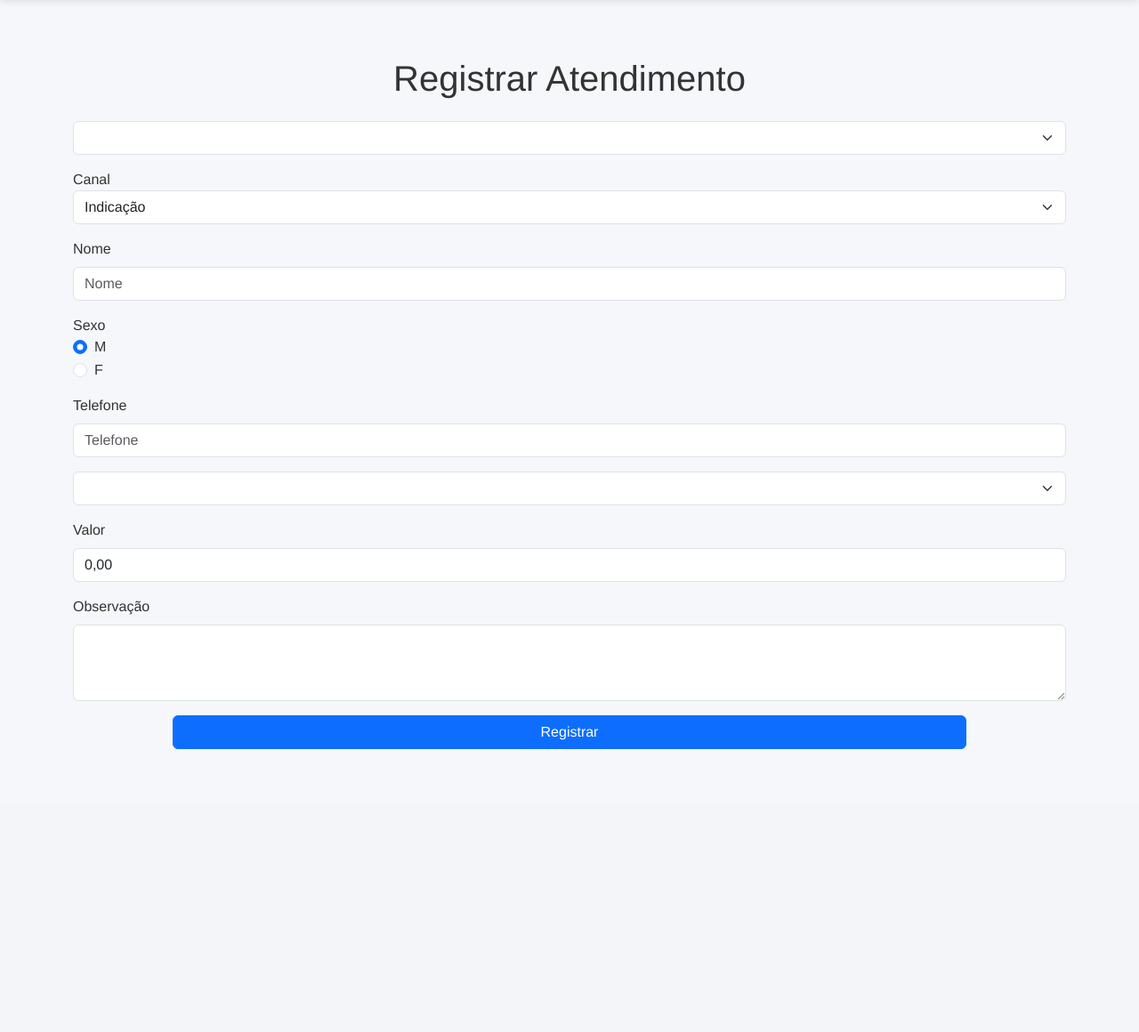
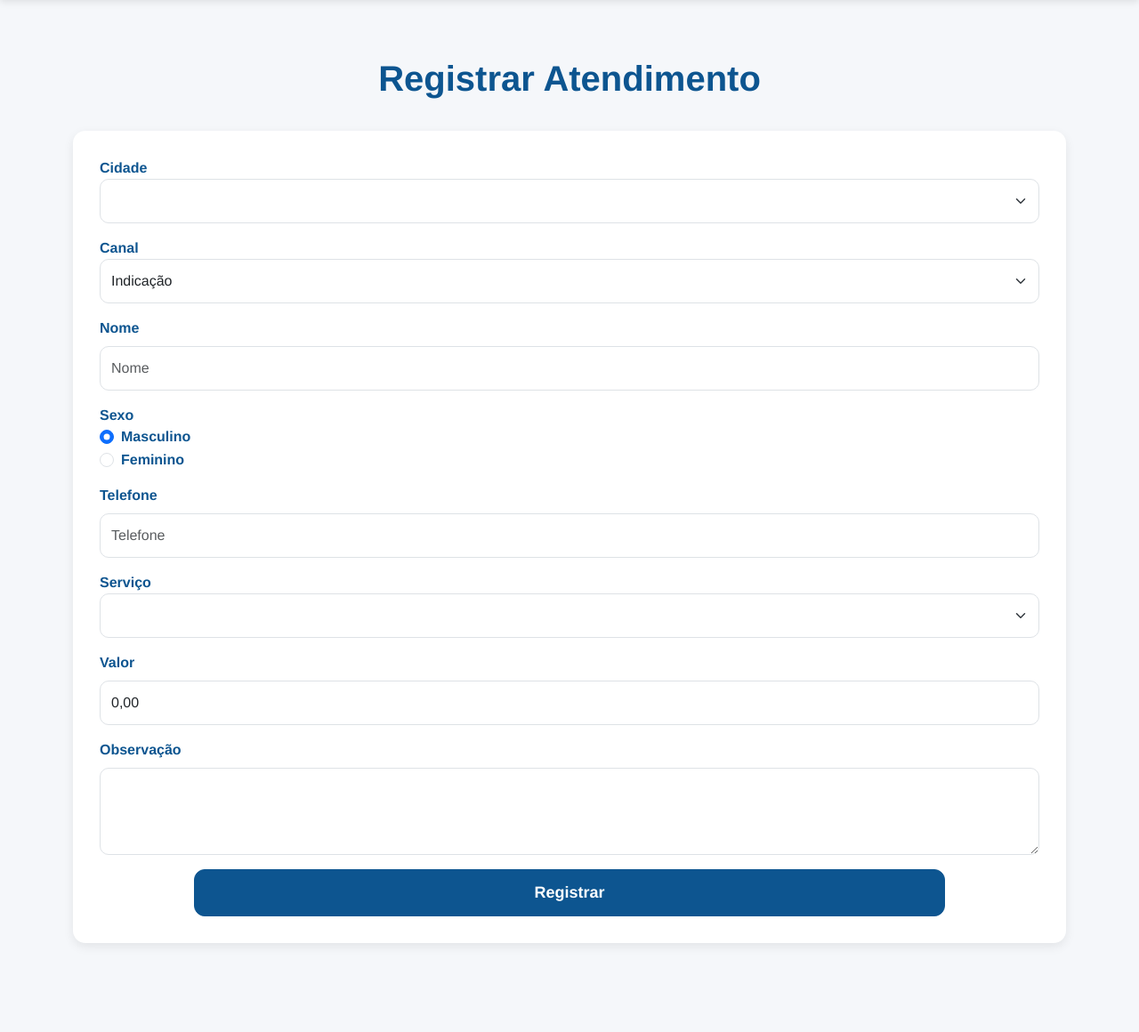
Before and after one commit to VenancioHunter/centralvazamentos, a Flask app: template templates/attendance_records.html in a window 1280 px wide. Shown: the part 16-1176 px from the top of the page at 89% size. Before the commit the page ends 858 px from the top, so only its background shows below. Run offline with Flask 3, Linux system fonts and the light colour scheme; the template is opened without the code that fills it, so the values that code supplies are empty.

Commit message:
Add files via upload

```diff
--- a/templates/attendance_records.html
+++ b/templates/attendance_records.html
@@ -1,21 +1,102 @@
-<!-- templates/dashboard.html -->
-{% extends "layout.html" %}
+{% extends "layout.html" %} {% block title %}Dashboard{% endblock %} {% block
+content %}
+<script src="../static/js/formatarValor.js"></script>
 
-{% block title %}Dashboard{% endblock %}
+<style>
+  .form-container {
+    background: white;
+    padding: 30px;
+    border-radius: 14px;
+    box-shadow: 0px 4px 12px rgba(0, 0, 0, 0.08);
+    margin-top: 35px;
+    margin-bottom: 40px;
+  }
 
-{% block content %}
-<script src="../static/js/formatarValor.js"></script>
+  h1 {
+    color: #0d5590;
+    font-weight: 800;
+    margin-bottom: 10px;
+  }
+
+  label {
+    font-weight: 600;
+    color: #0d5590;
+  }
+
+  .form-select,
+  .form-control {
+    border-radius: 10px !important;
+    padding: 12px !important;
+    font-size: 16px;
+  }
+
+  .btn-primary {
+    background-color: #0d5590;
+    border-color: #0d5590;
+    padding: 12px;
+    border-radius: 12px;
+    font-weight: bold;
+    font-size: 18px;
+  }
+
+  .btn-primary:hover {
+    background-color: #083a63;
+    border-color: #083a63;
+  }
+
+  /* Popup */
+  .overlay {
+    position: fixed;
+    top: 0;
+    left: 0;
+    width: 100%;
+    height: 100%;
+    background: rgba(0, 0, 0, 0.35);
+    display: none;
+    z-index: 999;
+  }
+
+  .popup {
+    position: fixed;
+    top: 50%;
+    left: 50%;
+    transform: translate(-50%, -50%);
+    background: white;
+    padding: 35px;
+    border-radius: 14px;
+    box-shadow: 0px 6px 20px rgba(0, 0, 0, 0.25);
+    display: none;
+    z-index: 1000;
+    text-align: center;
+  }
+
+  .popup span {
+    font-size: 18px;
+    font-weight: bold;
+    margin-top: 12px;
+    display: block;
+  }
+</style>
+
 <div class="my-4">
   <h1 class="fs-1 text-center">Registrar Atendimento</h1>
 </div>
-<form method="POST" action="/attendance_records" onsubmit="handleFormSubmit()">
+
+<div class="form-container">
+  <form
+    method="POST"
+    action="/attendance_records"
+    onsubmit="handleFormSubmit()"
+  >
     <div class="mb-3">
+      <label>Cidade</label>
       <select class="form-select" name="city" required>
         {% for city in cities %}
         <option value="{{ city }}">{{ city }}</option>
         {% endfor %}
       </select>
     </div>
+
     <div class="mb-3">
       <label>Canal</label>
       <select class="form-select" name="canal" required>
@@ -25,80 +106,121 @@
         <option value="parceria">Parceria</option>
       </select>
     </div>
+
     <div class="mb-3">
       <label for="FormControlInput1" class="form-label">Nome</label>
-        <input type="text" class="form-control" id="FormControlInput1" name="name" placeholder="Nome">
+      <input
+        type="text"
+        class="form-control"
+        id="FormControlInput1"
+        name="name"
+        oninput="capitalizarNome(this)"
+        placeholder="Nome"
+      />
     </div>
+
     <div class="mb-3">
       <label>Sexo</label>
       <div class="form-check">
-            <input class="form-check-input" type="radio" name="sexo" value="M" id="flexRadioDefault1" checked>
-            <label class="form-check-label" for="flexRadioDefault1">M</label>
+        <input
+          class="form-check-input"
+          type="radio"
+          name="sexo"
+          value="M"
+          id="flexRadioDefault1"
+          checked
+        />
+        <label class="form-check-label" for="flexRadioDefault1"
+          >Masculino</label
+        >
       </div>
       <div class="form-check">
-            <input class="form-check-input" type="radio" name="sexo" value="F" id="flexRadioDefault2">
-            <label class="form-check-label" for="flexRadioDefault2">F</label>
+        <input
+          class="form-check-input"
+          type="radio"
+          name="sexo"
+          value="F"
+          id="flexRadioDefault2"
+        />
+        <label class="form-check-label" for="flexRadioDefault2">Feminino</label>
       </div>
     </div>
+
     <div class="mb-3">
       <label for="FormControlInput2" class="form-label">Telefone</label>
-        <input type="tel" class="form-control" id="FormControlInput2" name="phone" placeholder="Telefone" required>
+      <input
+        type="tel"
+        class="form-control"
+        id="FormControlInput2"
+        name="phone"
+        placeholder="Telefone"
+        required
+      />
     </div>
+
     <div class="mb-3">
+      <label>Serviço</label>
       <select class="form-select" name="service" required>
         {% for service_id, service_name in services.items() %}
         <option value="{{ service_name }}">{{ service_name }}</option>
         {% endfor %}
       </select>
     </div>
+
     <div class="mb-3">
       <label for="FormControlInput3" class="form-label">Valor</label>
-        <input type="tel" class="form-control" id="FormControlInput3" name="price" placeholder="Valor" value="0,00"
-            required>
+      <input
+        type="tel"
+        class="form-control"
+        id="FormControlInput3"
+        name="price"
+        placeholder="Valor"
+        value="0,00"
+        required
+      />
     </div>
+
     <div class="mb-3">
       <label for="FormControlTextarea1" class="form-label">Observação</label>
-        <textarea class="form-control" id="FormControlTextarea1" rows="3" name="details"></textarea>
+      <textarea
+        class="form-control"
+        id="FormControlTextarea1"
+        rows="3"
+        name="details"
+      ></textarea>
     </div>
+
     <div align="center">
-        <button type="submit" class="btn btn-primary" id="submit-btn" style="width: 80%;">Registrar</button>
+      <button
+        type="submit"
+        class="btn btn-primary"
+        id="submit-btn"
+        style="width: 80%"
+      >
+        Registrar
+      </button>
     </div>
   </form>
+</div>
 
-
-<!-- Overlay para bloquear a tela de fundo -->
+<!-- Overlay -->
 <div class="overlay" id="overlay"></div>
 
 <!-- Pop-up -->
-<div class="popup" id="popup" align="center">
-    <div class="spinner-border" role="status">
-        <span class="visually-hidden">Loading...</span>
-    </div>
-    <div>
+<div class="popup" id="popup">
+  <div class="spinner-border" role="status"></div>
   <span>Salvando...</span>
-    </div>
 </div>
 
 <script>
+  function mostrarPopup() {
+    document.getElementById("overlay").style.display = "block";
+    document.getElementById("popup").style.display = "block";
+  }
 
-    function mostrarPopup() {
-            var overlay = document.getElementById('overlay');
-            var popup = document.getElementById('popup');
-
-            overlay.style.display = 'block';
-            popup.style.display = 'block';
-
-            // Bloqueia a interação com a tela de fundo
-            overlay.addEventListener('click', function (e) {
-                e.preventDefault();
-                e.stopPropagation();
-            });
-        }
-    // Função para formatar o telefone
-    var phoneInput = document.getElementById('FormControlInput2');
-    phoneInput.addEventListener('input', function (e) {
-        var phone = e.target.value;
-        phone = phone.replace(/\D/g, '');  // Remove tudo que não for número
+  var phoneInput = document.getElementById("FormControlInput2");
+  phoneInput.addEventListener("input", function (e) {
+    var phone = e.target.value.replace(/\D/g, "");
     if (phone.length == 11) {
       phone = phone.replace(/^(\d{2})(\d{5})(\d{4})$/, "($1) $2-$3");
     } else if (phone.length == 10) {
@@ -107,30 +229,28 @@
     e.target.value = phone;
   });
 
-    // Função para formatar o valor
-    /*const inputValor = document.getElementById('FormControlInput3');
-    inputValor.addEventListener('input', formatarValor);
-
-    function formatarValor() {
-        let valor = inputValor.value.replace(/\D/g, '');  // Remove tudo que não for dígito
-        const parteInteira = valor.slice(0, -2);
-        const parteDecimal = valor.slice(-2);
-        const parteInteiraFormatada = parteInteira.replace(/\B(?=(\d{3})+(?!\d))/g, ".");
-        inputValor.value = `${parteInteiraFormatada},${parteDecimal}`;
-    }*/
-
-    // Função para tratar o envio do formulário e desativar o botão
   function handleFormSubmit() {
     mostrarPopup();
-        const submitButton = document.getElementById('submit-btn');
-        submitButton.disabled = true;  // Desativa o botão
-        submitButton.innerText = 'Registrando...';  // Altera o texto do botão
+    const submitButton = document.getElementById("submit-btn");
+    submitButton.disabled = true;
+    submitButton.innerText = "Registrando...";
+  }
 
-    }
-</script>
-    <script>
   document.addEventListener("DOMContentLoaded", function () {
     configurarFormatacaoValor("FormControlInput3");
   });
+
+  function capitalizarNome(input) {
+    let palavras = input.value.toLowerCase().split(" ");
+
+    for (let i = 0; i < palavras.length; i++) {
+      if (palavras[i].length > 0) {
+        palavras[i] = palavras[i][0].toUpperCase() + palavras[i].slice(1);
+      }
+    }
+
+    input.value = palavras.join(" ");
+  }
 </script>
+
 {% endblock %}
```
Lines whose indentation alone changed are shown as unchanged.
